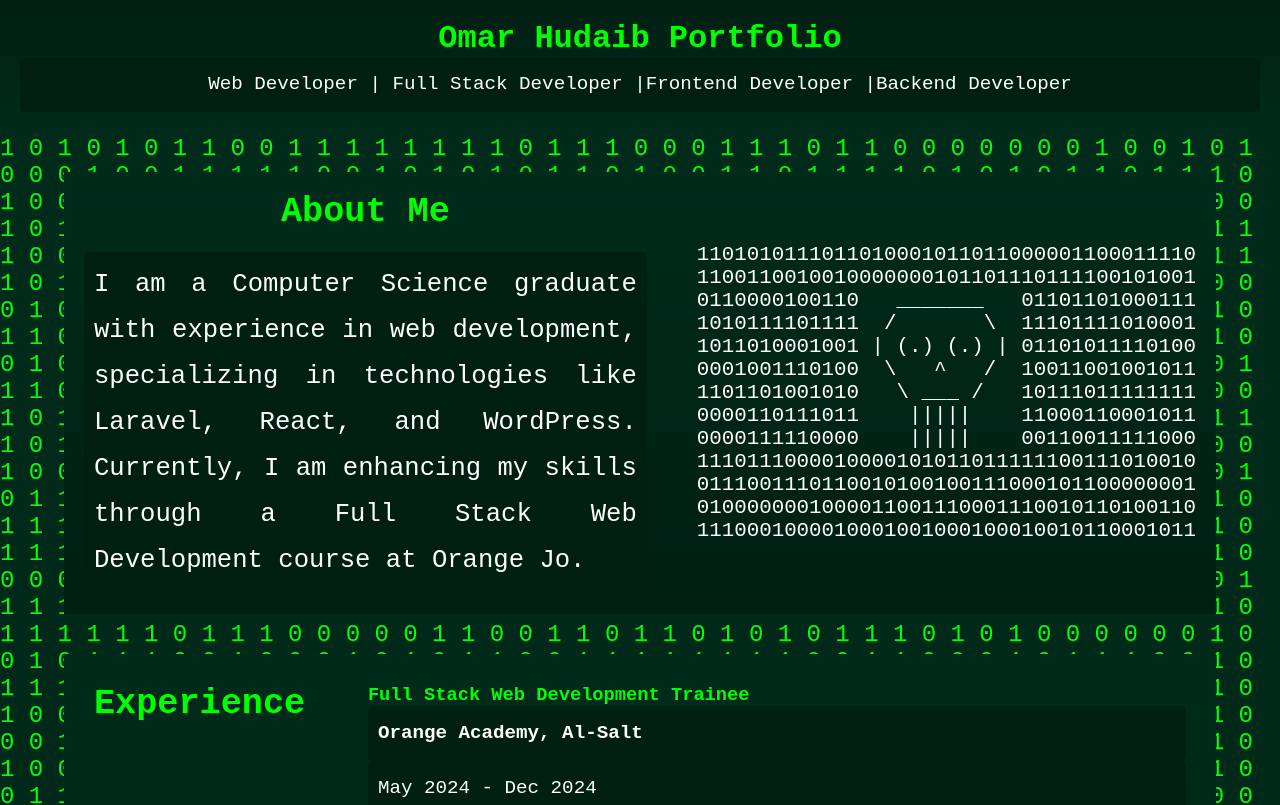
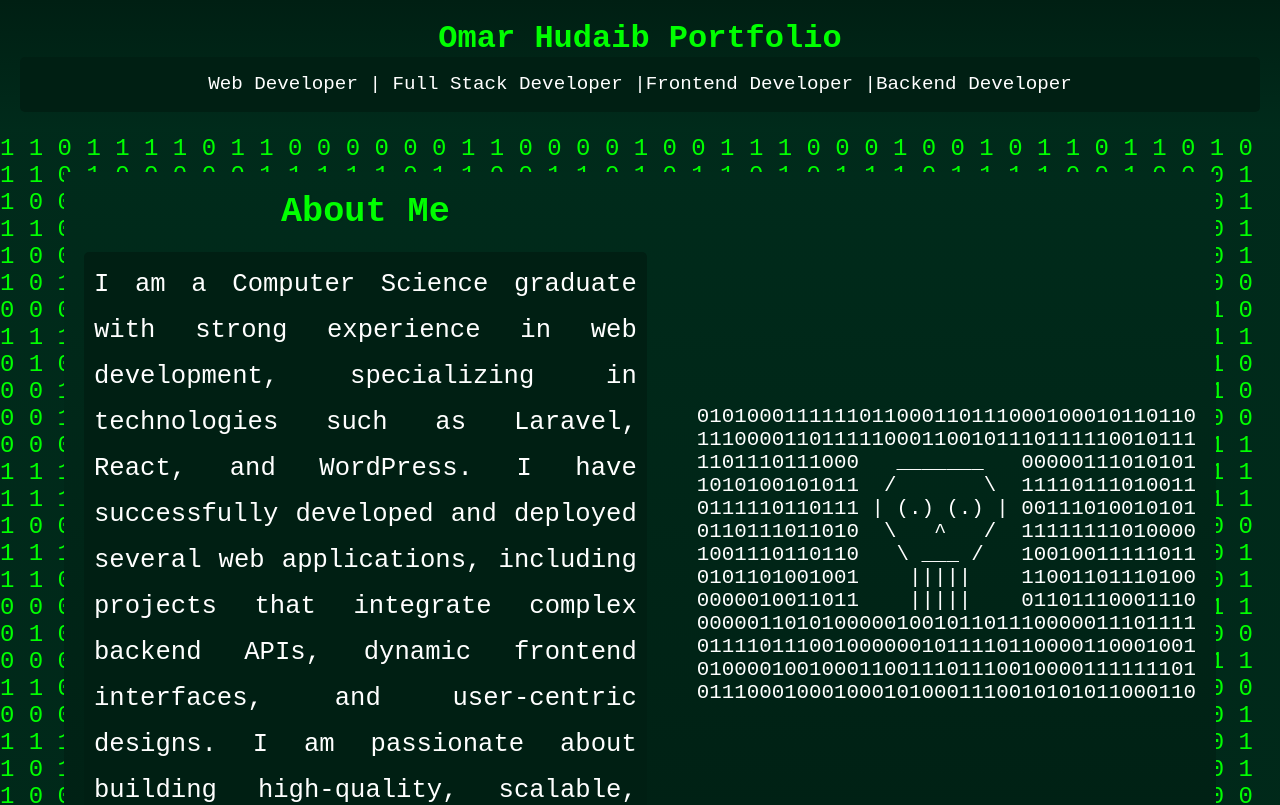
Before and after one commit to Omarhudaib/my-portfolio, a React (Create React App) app: page / in a window 1280 px wide. Shown: the top 805 px of the page. Built offline with nearby package versions, Linux system fonts and the light colour scheme.

Commit message:
Update About.js

```diff
--- a/src/components/About.js
+++ b/src/components/About.js
@@ -52,9 +52,10 @@ ${generateRandomBinaryLine()}
     <section className="about-section">
       <div className="content-left">
         <h2>About Me</h2>
-        <p className="rem2">
-          I am a Computer Science graduate with experience in web development, specializing in technologies like Laravel, React, and WordPress. Currently, I am enhancing my skills through a Full Stack Web Development course at Orange Jo.
-        </p>
+    <p className="rem2">
+  I am a Computer Science graduate with strong experience in web development, specializing in technologies such as Laravel, React, and WordPress. I have successfully developed and deployed several web applications, including projects that integrate complex backend APIs, dynamic frontend interfaces, and user-centric designs. I am passionate about building high-quality, scalable, and efficient web solutions that deliver value to clients.
+</p>
+
       </div>
       <div className="number-face">
         <pre>{binaryFace}</pre>
```
